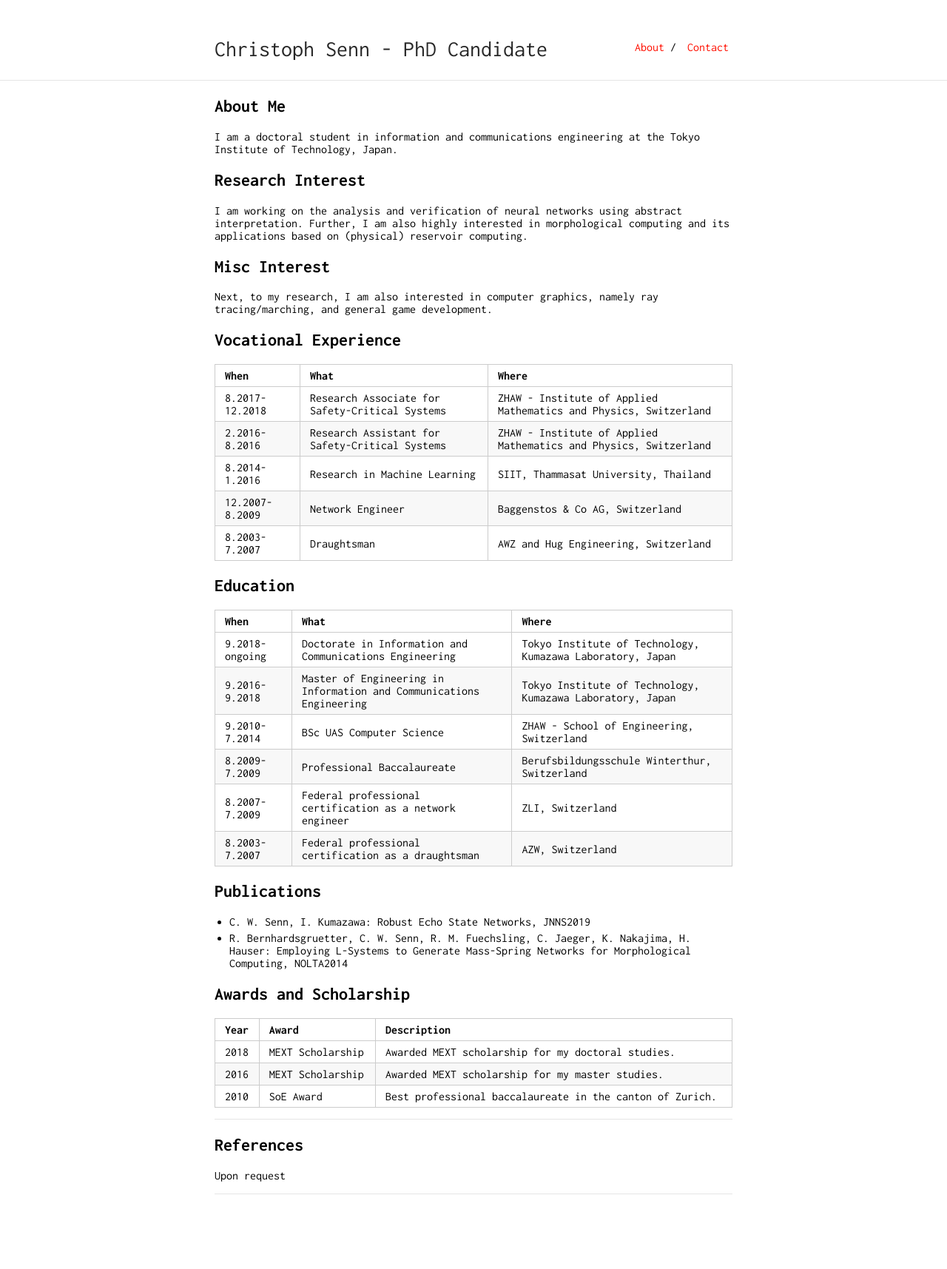
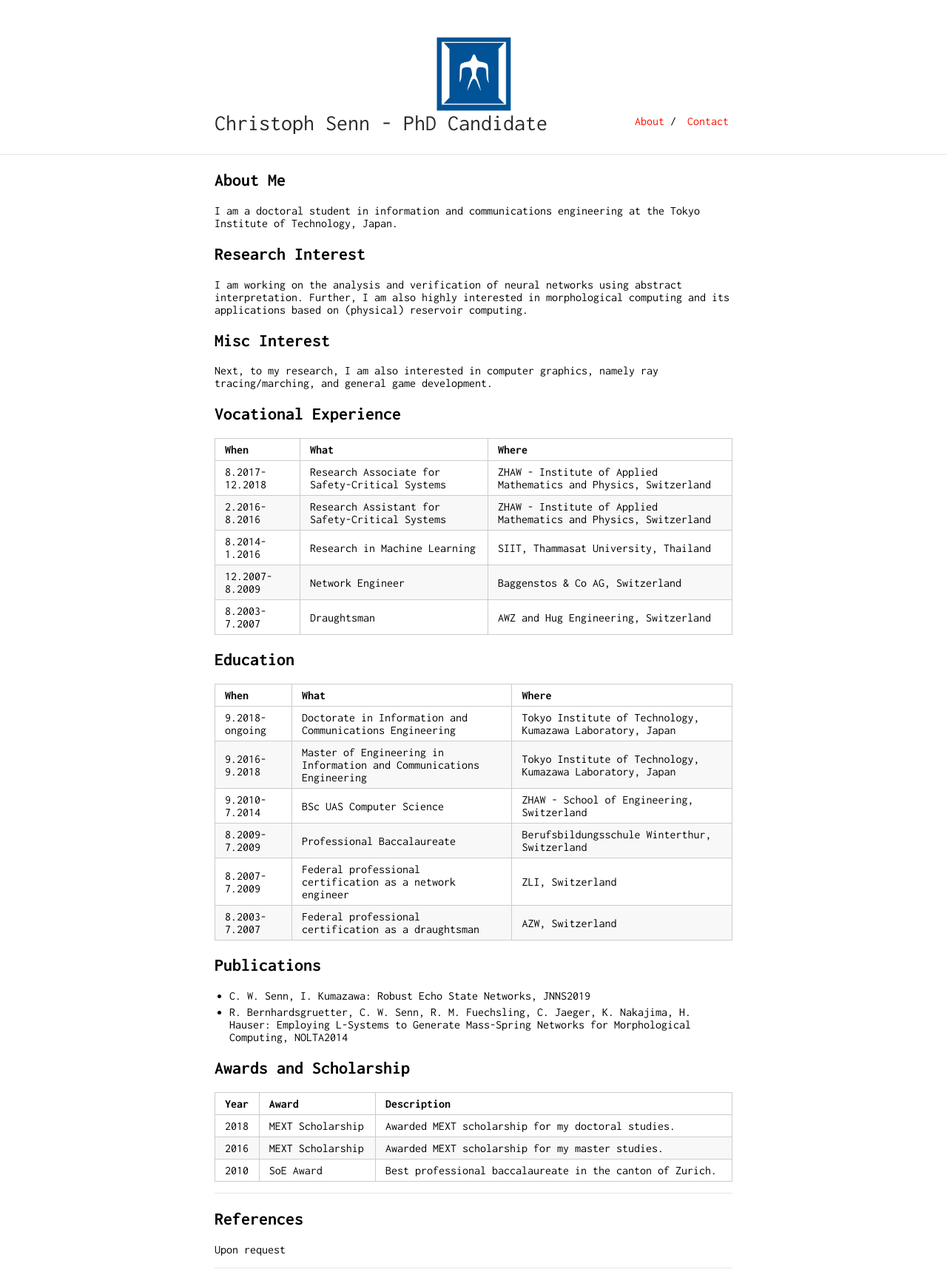
Before and after one commit to delpart/delpart.github.io, a Jekyll site: the page built from index.md, in a window 1280 px wide. Shown: the whole page at 74% size. Built offline with Jekyll 4.4.1, drawn with Linux system fonts in a browser that asks for light colours; our own code applies the rules of GitHub Pages for plain Markdown files; before the commit the page ends 1615 px from its top, so only the background shows below that.

Commit message:
Update _config.yml

```diff
--- a/_config.yml
+++ b/_config.yml
@@ -3,7 +3,7 @@ url: "https://delpart.github.io"
 baseurl: "/"
 
 markdown: kramdown
-logo: "titech-logo.png"
+ins_logo: "titech-logo.png"
 
 tracking_id: #
 
```
